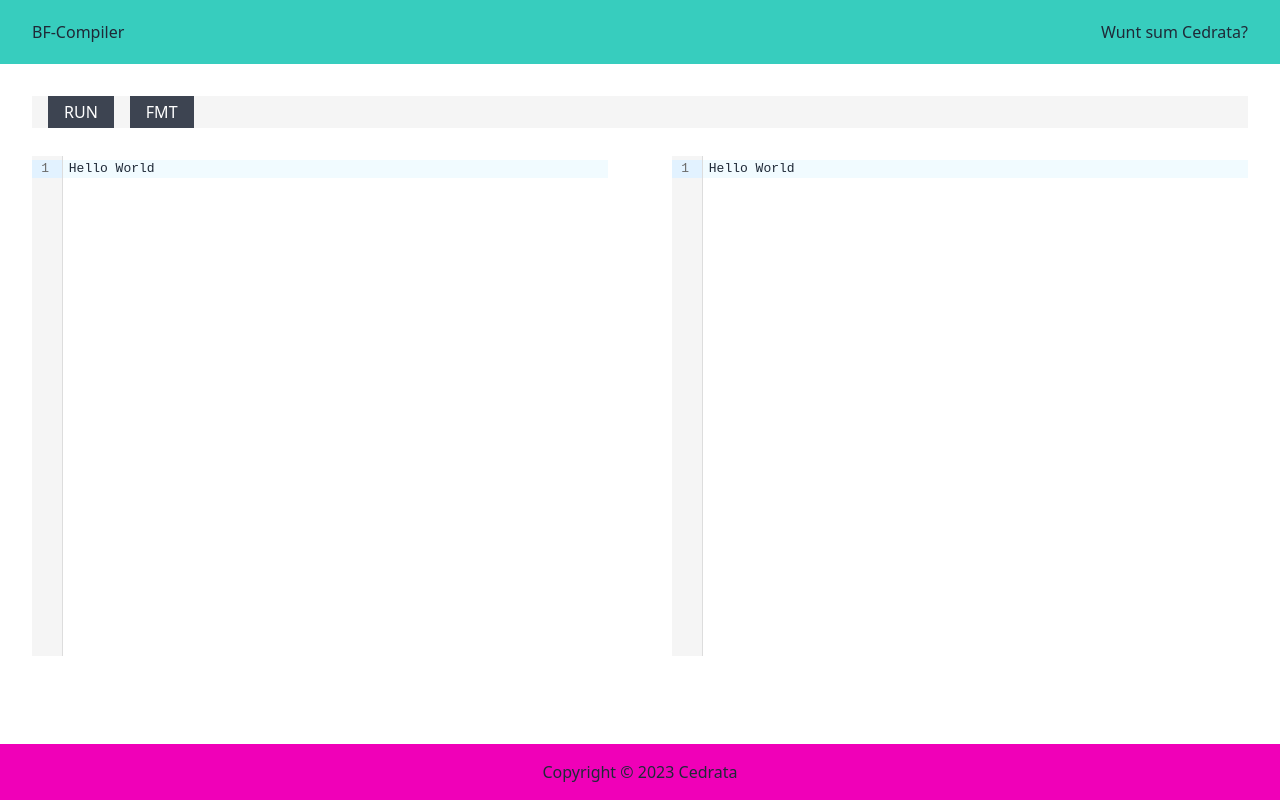
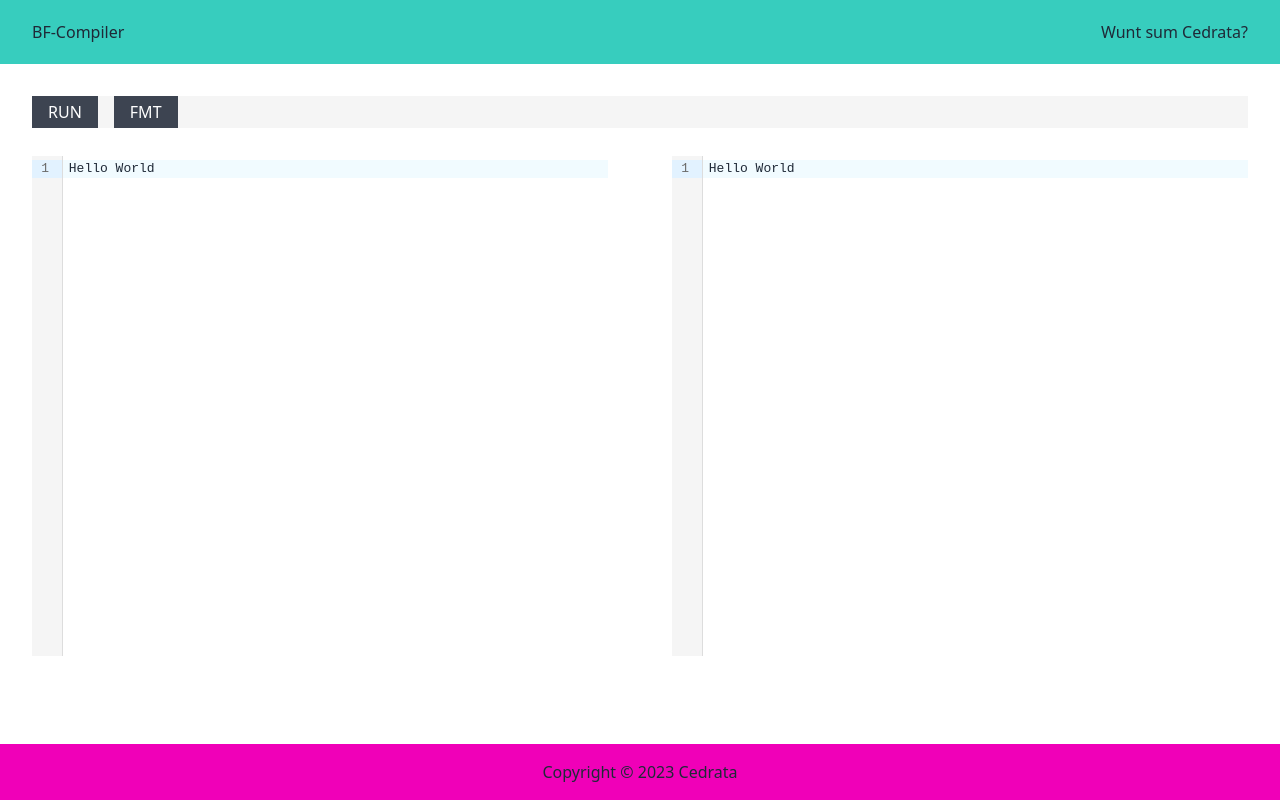
Before and after one commit to cedrata/brainfuck-compiler, a SvelteKit app: page / in a window 1280 px wide. Built offline with nearby package versions, Linux system fonts and the light colour scheme.

Commit message:
[FIX] toolbar padding on left

```diff
--- a/src/routes/+page.svelte
+++ b/src/routes/+page.svelte
@@ -19,7 +19,7 @@
 			<div id="txt-edit" class="grid lg:grid-cols-2 gap-x-16 max-md:grid-cols-1 w-full">
 				<div
 					id="tool-bar"
-					class="col-start-1 lg:col-span-2 row-start-1 h-8 bg-neutral-100 flex flex-row space-x-4 px-4"
+					class="col-start-1 lg:col-span-2 row-start-1 h-8 bg-neutral-100 flex flex-row space-x-4"
 				>
 					<button class="bg-neutral text-base-100 px-4 hover:bg-neutral-500">RUN</button>
 					<button class="bg-neutral text-base-100 px-4 hover:bg-neutral-500">FMT</button>
```
